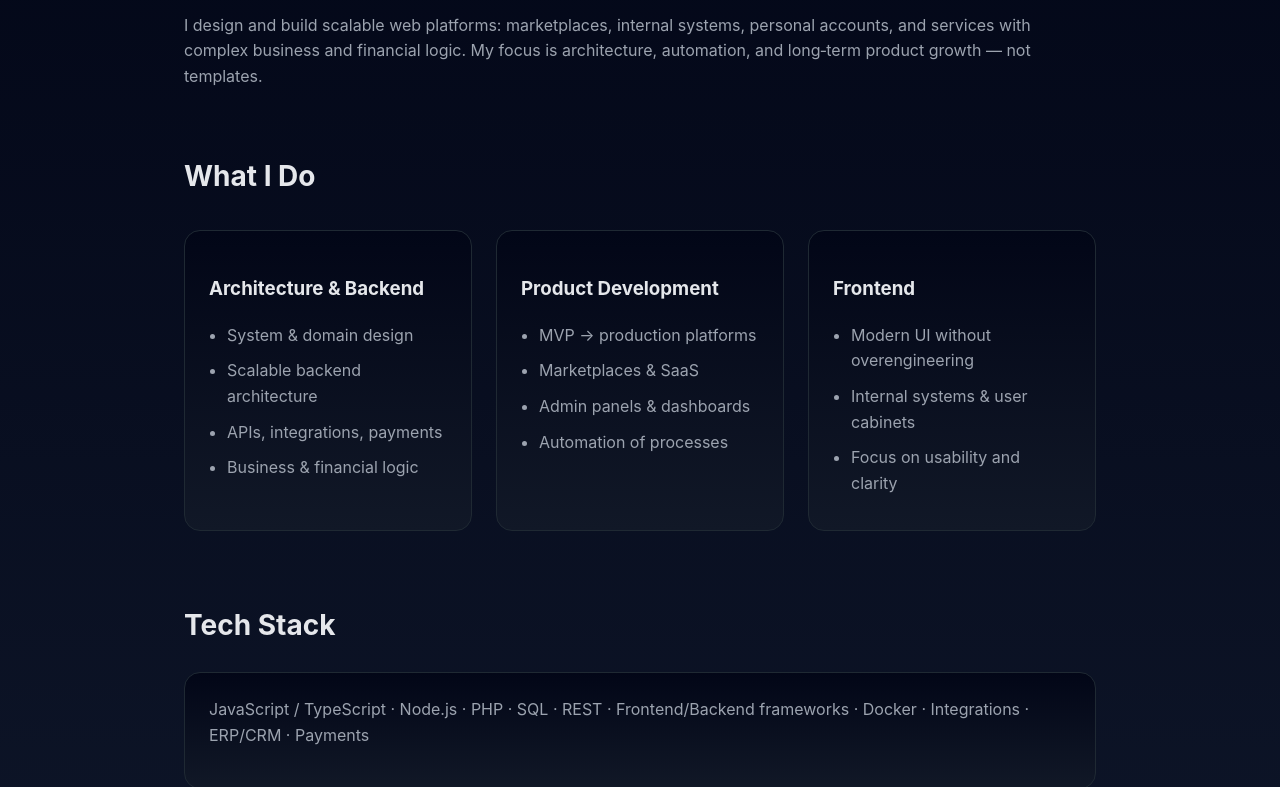
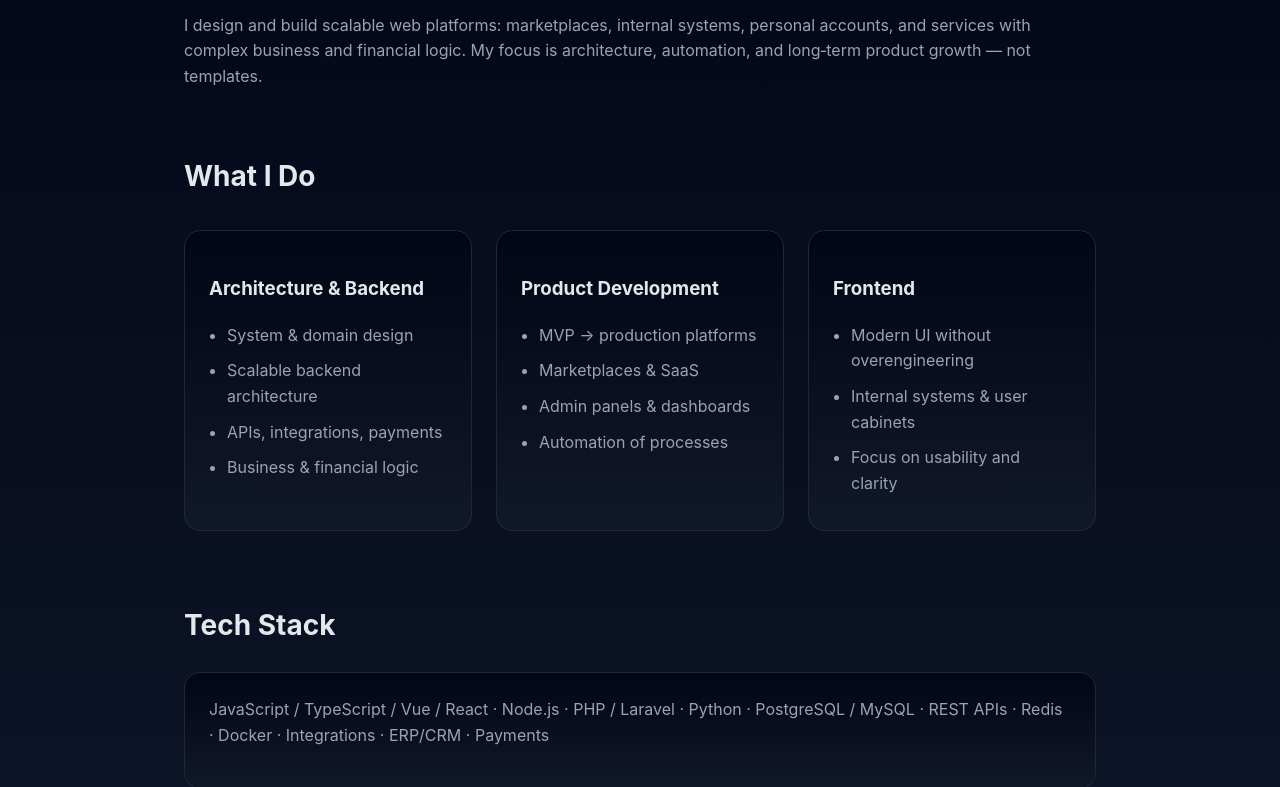
Before and after one commit to 541d3v/541d3v.github.io, a plain HTML site: page index.html in a window 1280 px wide. Shown: the part 176-963 px from the top of the page. Drawn offline with Linux system fonts and the light colour scheme.

Commit message:
Update tech stack in index.html

```diff
--- a/index.html
+++ b/index.html
@@ -131,8 +131,7 @@
       <h2>Tech Stack</h2>
       <div class="card">
         <p>
-          JavaScript / TypeScript · Node.js · PHP · SQL · REST ·
-          Frontend/Backend frameworks · Docker · Integrations · ERP/CRM · Payments
+          JavaScript / TypeScript / Vue / React · Node.js · PHP / Laravel · Python · PostgreSQL / MySQL · REST APIs · Redis · Docker · Integrations · ERP/CRM · Payments
         </p>
       </div>
     </section>
```
